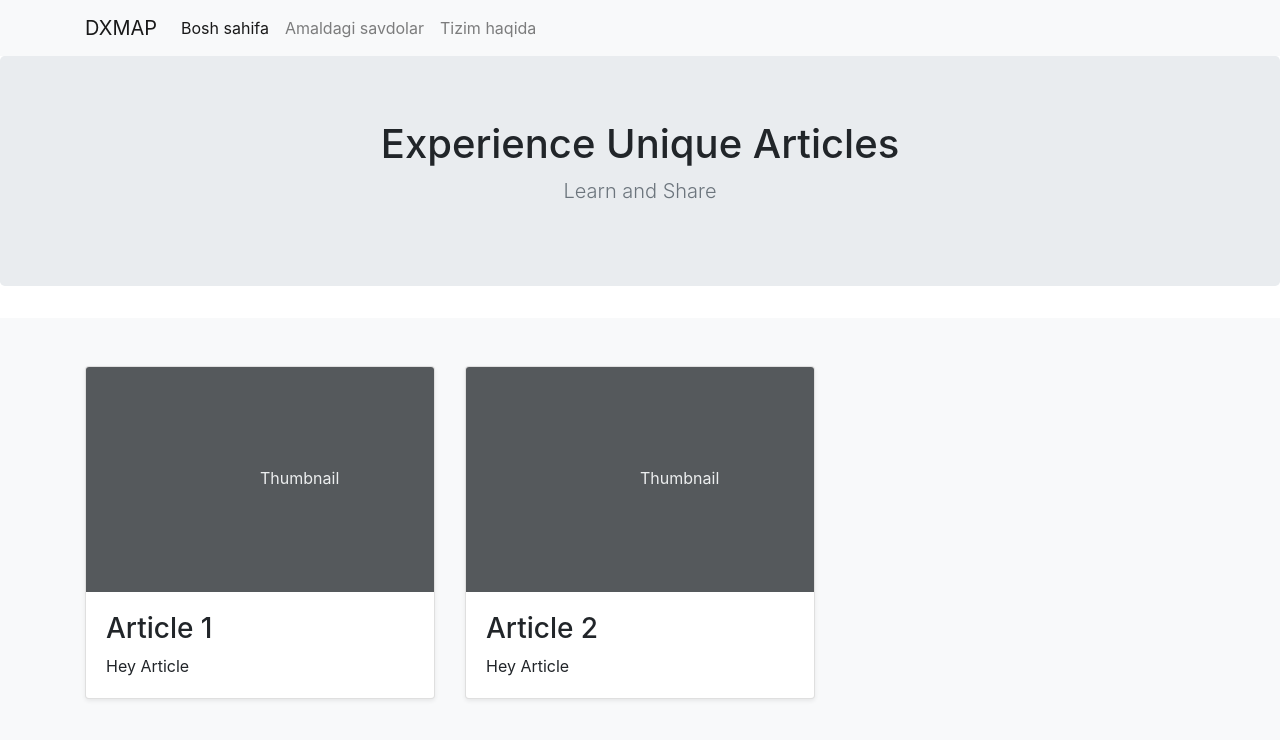
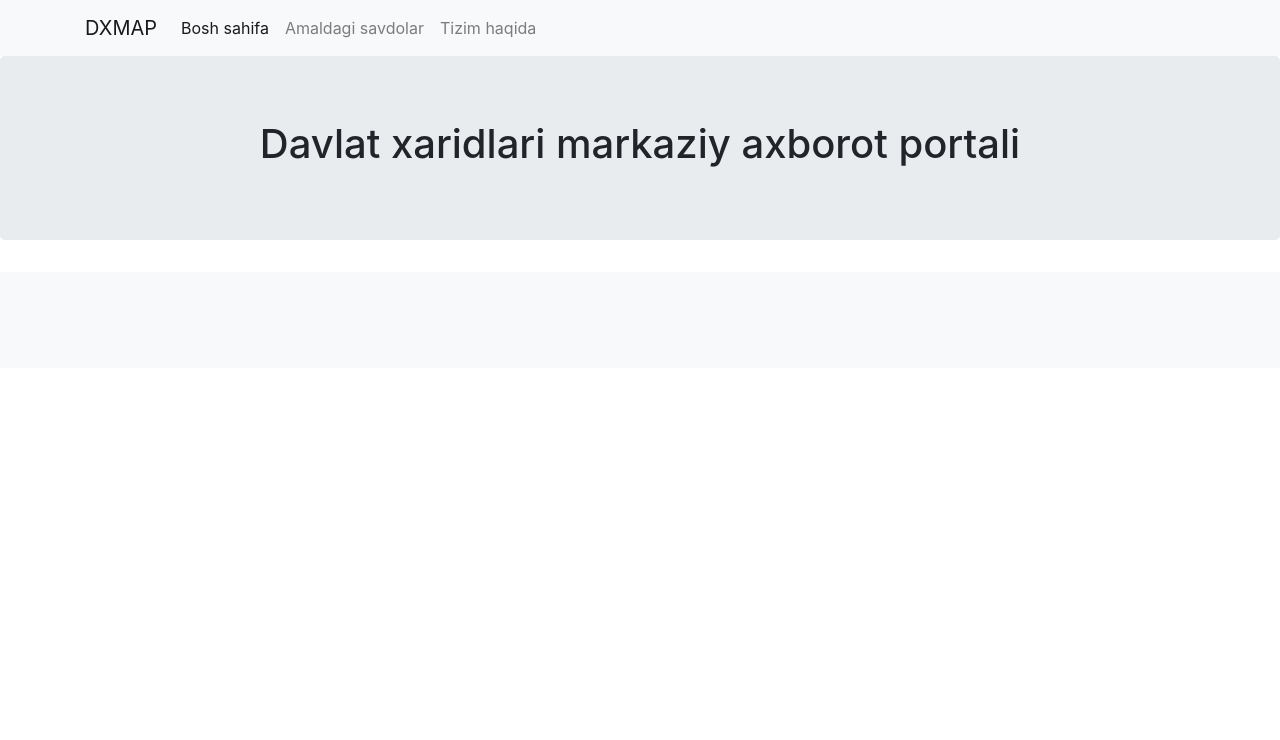
Before and after one commit to Qurbonov/nextDxmap, a Next.js app: page /articles in a window 1280 px wide. Shown: the top 740 px of the page. Built offline with nearby package versions, Linux system fonts and the light colour scheme.

Commit message:
chartadded

```diff
--- a/components/charts/Bar.js
+++ b/components/charts/Bar.js
@@ -1,6 +1,8 @@
 import React, { Component } from "react";
-import Chart from "react-apexcharts";
+// import Chart from "react-apexcharts";
+import dynamic from 'next/dynamic'
 
+const Chart = dynamic(() => import('react-apexcharts'), { ssr: false });
 class Bar extends Component {
     constructor(props) {
         super(props);
--- a/components/charts/Line.js
+++ b/components/charts/Line.js
@@ -1,6 +1,8 @@
 import React, { Component } from "react";
-import Chart from "react-apexcharts";
+// import Chart from "react-apexcharts";
+import dynamic from 'next/dynamic'
 
+const Chart = dynamic(() => import('react-apexcharts'), { ssr: false });
 class Bar extends Component {
     constructor(props) {
         super(props);
--- a/components/jumbo/articles.js
+++ b/components/jumbo/articles.js
@@ -4,10 +4,8 @@ export default function Articles() {
   return (
     <section className="jumbotron text-center">
       <div className="container">
-        <h1>Experience Unique Articles</h1>
-        <p className="lead text-muted">
-          Learn and Share
-        </p>
+        <h1>Davlat xaridlari markaziy axborot portali</h1>
+
       </div>
     </section>
   )
--- a/pages/articles.js
+++ b/pages/articles.js
@@ -5,7 +5,7 @@ import ArticlesJumbo from '../components/jumbo/articles'
 export default function Articles(initialData) {
   return (
     <SimpleLayout preContainer={<ArticlesJumbo />}>
-      <div className="row">
+      {/* <div className="row">
         <div className="col-md-4">
           <div className="card mb-4 shadow-sm">
             <Link href={`/#`}><a>
@@ -28,7 +28,7 @@ export default function Articles(initialData) {
             </div>
           </div>
         </div>
-      </div>
+      </div> */}
     </SimpleLayout>
   )
 }
```
